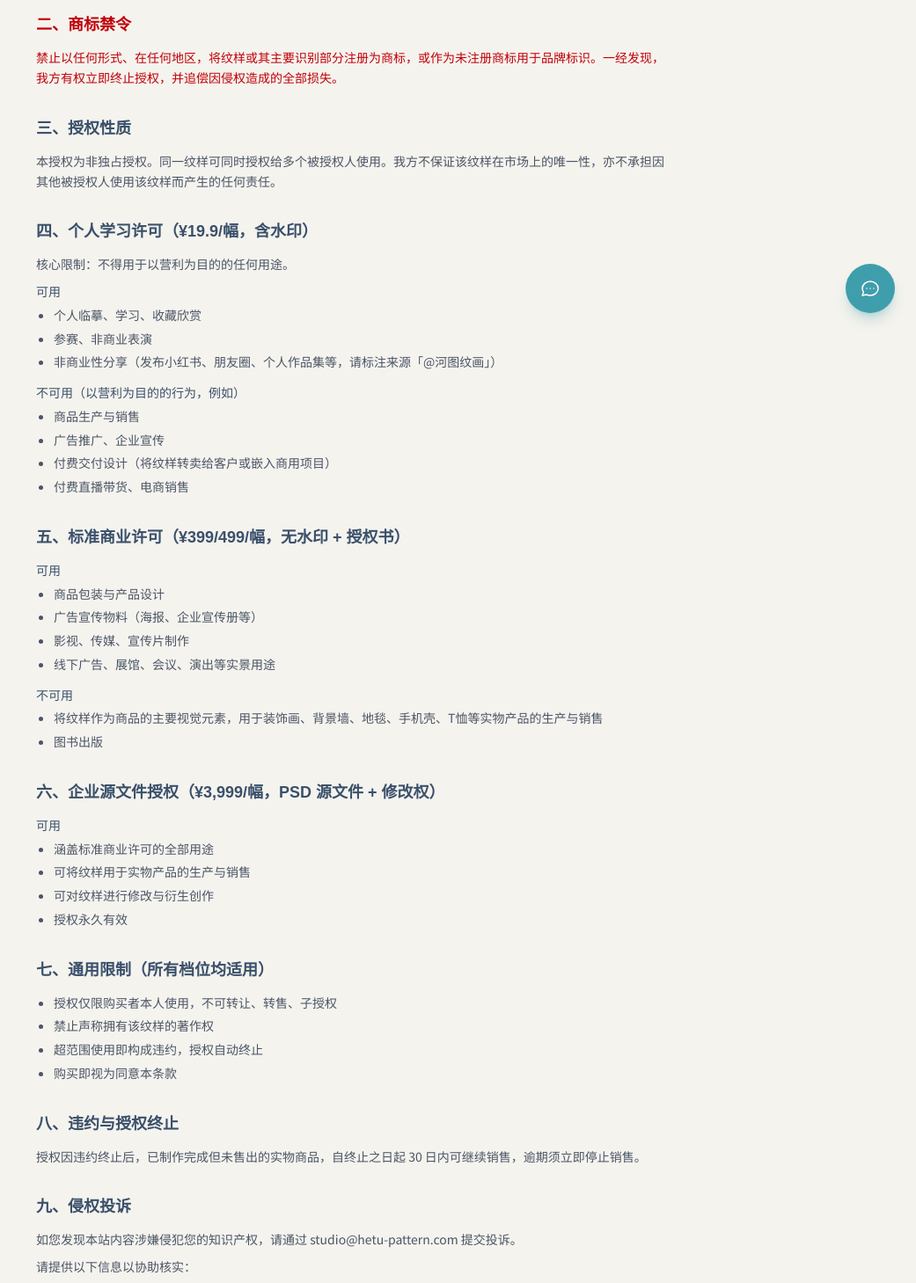
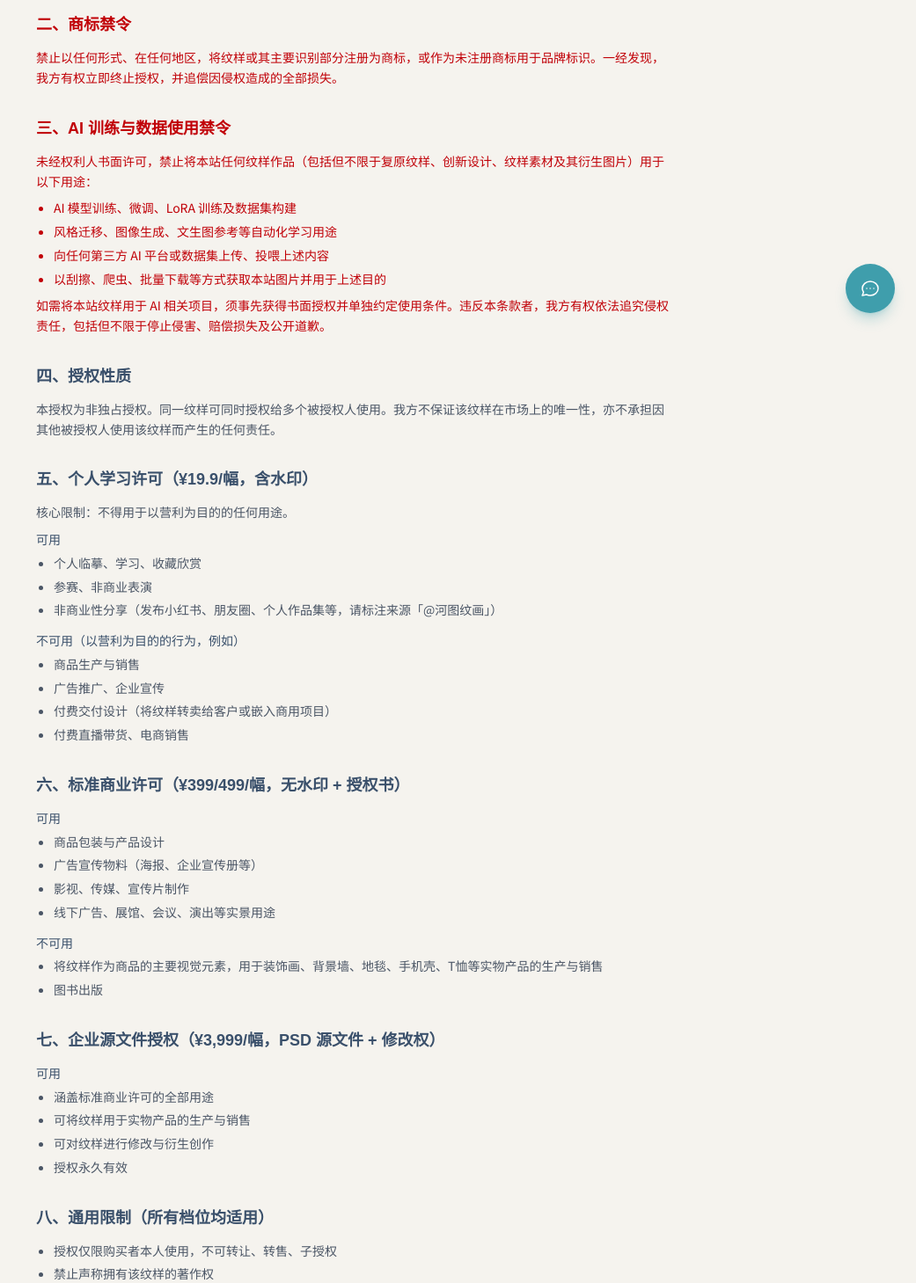
Before and after one commit to elvashao19880211-star/elva-portfolio, a Next.js app: page /copyright in a window 1280 px wide. Shown: the part 420-1879 px from the top of the page at 88% size, without its empty margins (239-1280 px from the left). Built offline with nearby package versions, Linux system fonts and the light colour scheme; no server answers.

Commit message:
feat(legal): 新增 AI 训练与数据使用禁令条款，页脚同步声明

```diff
--- a/app/copyright/page.tsx
+++ b/app/copyright/page.tsx
@@ -27,12 +27,28 @@ export default function CopyrightPage() {
           </section>
 
           <section>
-            <h2 className="font-serif font-semibold text-ink text-lg mb-3">三、授权性质</h2>
+            <h2 className="font-serif font-semibold text-red-700 text-lg mb-3">三、AI 训练与数据使用禁令</h2>
+            <p className="text-red-700 mb-2">
+              未经权利人书面许可，禁止将本站任何纹样作品（包括但不限于复原纹样、创新设计、纹样素材及其衍生图片）用于以下用途：
+            </p>
+            <ul className="list-disc pl-5 space-y-1 text-red-700">
+              <li>AI 模型训练、微调、LoRA 训练及数据集构建</li>
+              <li>风格迁移、图像生成、文生图参考等自动化学习用途</li>
+              <li>向任何第三方 AI 平台或数据集上传、投喂上述内容</li>
+              <li>以刮擦、爬虫、批量下载等方式获取本站图片并用于上述目的</li>
+            </ul>
+            <p className="mt-2 text-red-700">
+              如需将本站纹样用于 AI 相关项目，须事先获得书面授权并单独约定使用条件。违反本条款者，我方有权依法追究侵权责任，包括但不限于停止侵害、赔偿损失及公开道歉。
+            </p>
+          </section>
+
+          <section>
+            <h2 className="font-serif font-semibold text-ink text-lg mb-3">四、授权性质</h2>
             <p>本授权为非独占授权。同一纹样可同时授权给多个被授权人使用。我方不保证该纹样在市场上的唯一性，亦不承担因其他被授权人使用该纹样而产生的任何责任。</p>
           </section>
 
           <section>
-            <h2 className="font-serif font-semibold text-ink text-lg mb-3">四、个人学习许可（¥19.9/幅，含水印）</h2>
+            <h2 className="font-serif font-semibold text-ink text-lg mb-3">五、个人学习许可（¥19.9/幅，含水印）</h2>
             <p className="mb-2">核心限制：不得用于以营利为目的的任何用途。</p>
             <p className="text-ink font-medium mb-1">可用</p>
             <ul className="list-disc pl-5 space-y-1">
@@ -50,7 +66,7 @@ export default function CopyrightPage() {
           </section>
 
           <section>
-            <h2 className="font-serif font-semibold text-ink text-lg mb-3">五、标准商业许可（¥399/499/幅，无水印 + 授权书）</h2>
+            <h2 className="font-serif font-semibold text-ink text-lg mb-3">六、标准商业许可（¥399/499/幅，无水印 + 授权书）</h2>
             <p className="text-ink font-medium mb-1">可用</p>
             <ul className="list-disc pl-5 space-y-1">
               <li>商品包装与产品设计</li>
@@ -66,7 +82,7 @@ export default function CopyrightPage() {
           </section>
 
           <section>
-            <h2 className="font-serif font-semibold text-ink text-lg mb-3">六、企业源文件授权（¥3,999/幅，PSD 源文件 + 修改权）</h2>
+            <h2 className="font-serif font-semibold text-ink text-lg mb-3">七、企业源文件授权（¥3,999/幅，PSD 源文件 + 修改权）</h2>
             <p className="text-ink font-medium mb-1">可用</p>
             <ul className="list-disc pl-5 space-y-1">
               <li>涵盖标准商业许可的全部用途</li>
@@ -77,7 +93,7 @@ export default function CopyrightPage() {
           </section>
 
           <section>
-            <h2 className="font-serif font-semibold text-ink text-lg mb-3">七、通用限制（所有档位均适用）</h2>
+            <h2 className="font-serif font-semibold text-ink text-lg mb-3">八、通用限制（所有档位均适用）</h2>
             <ul className="list-disc pl-5 space-y-1">
               <li>授权仅限购买者本人使用，不可转让、转售、子授权</li>
               <li>禁止声称拥有该纹样的著作权</li>
@@ -87,12 +103,12 @@ export default function CopyrightPage() {
           </section>
 
           <section>
-            <h2 className="font-serif font-semibold text-ink text-lg mb-3">八、违约与授权终止</h2>
+            <h2 className="font-serif font-semibold text-ink text-lg mb-3">九、违约与授权终止</h2>
             <p>授权因违约终止后，已制作完成但未售出的实物商品，自终止之日起 30 日内可继续销售，逾期须立即停止销售。</p>
           </section>
 
           <section>
-            <h2 className="font-serif font-semibold text-ink text-lg mb-3">九、侵权投诉</h2>
+            <h2 className="font-serif font-semibold text-ink text-lg mb-3">十、侵权投诉</h2>
             <p>如您发现本站内容涉嫌侵犯您的知识产权，请通过 studio@hetu-pattern.com 提交投诉。</p>
             <p className="mt-2">请提供以下信息以协助核实：</p>
             <ul className="list-disc pl-5 space-y-1 mt-1">
@@ -105,7 +121,7 @@ export default function CopyrightPage() {
           </section>
 
           <section>
-            <h2 className="font-serif font-semibold text-ink text-lg mb-3">十、联系方式</h2>
+            <h2 className="font-serif font-semibold text-ink text-lg mb-3">十一、联系方式</h2>
             <p>邮箱：studio@hetu-pattern.com</p>
           </section>
         </div>
--- a/components/Footer.tsx
+++ b/components/Footer.tsx
@@ -70,7 +70,8 @@ export default function Footer() {
           </p>
           <p className="text-white/40 text-xs max-w-2xl mx-auto leading-relaxed">
             本站所有纹样作品（含复原纹样、创新设计、素材图片及相关文字说明）均为原创智力成果，
-            受《中华人民共和国著作权法》保护。未经权利人书面许可，禁止以任何形式复制、转载、修改、传播或用于商业用途。
+            受《中华人民共和国著作权法》保护。未经权利人书面许可，禁止以任何形式复制、转载、修改、传播、用于商业用途，
+            亦禁止用于 AI 模型训练或数据集构建。
             侵权必究。授权合作请联系 <span className="text-gold/80">小红书 @河图纹画</span>。
           </p>
           <div className="flex items-center justify-center gap-4 pt-1">
```
